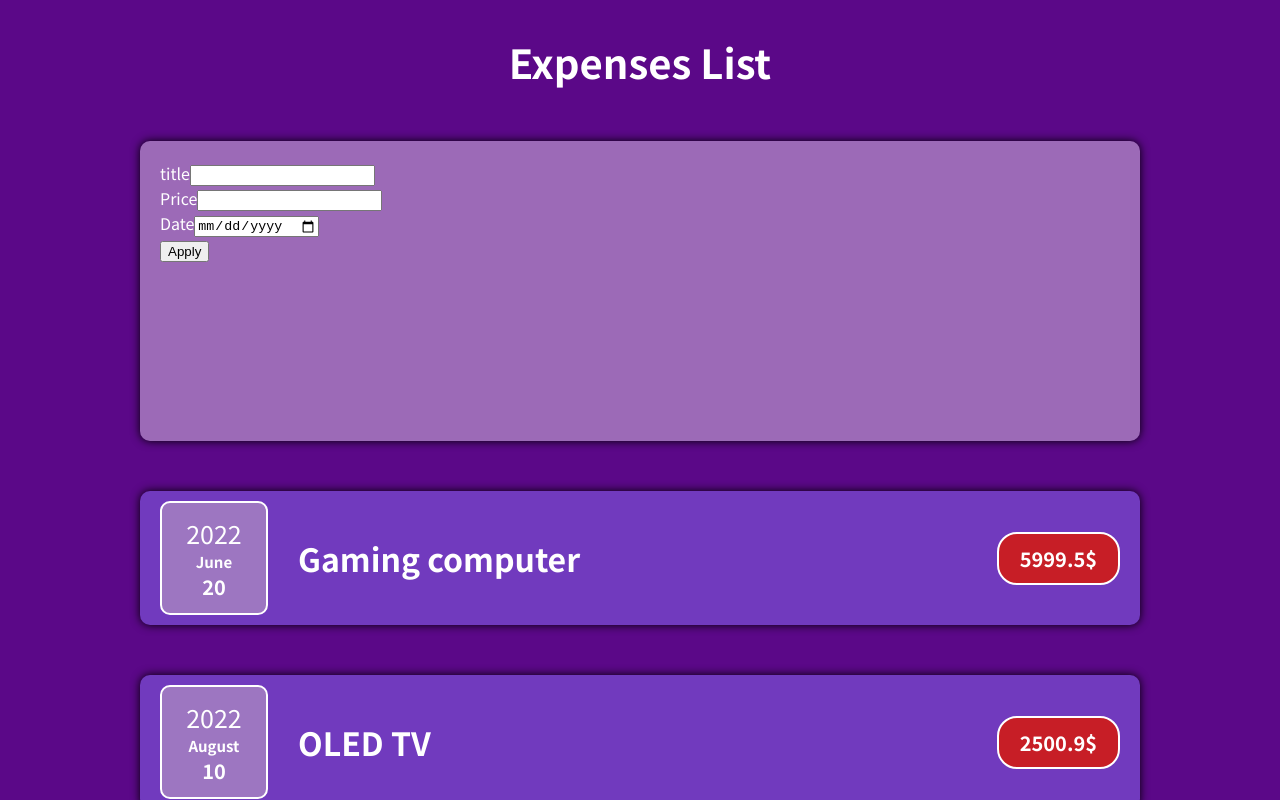
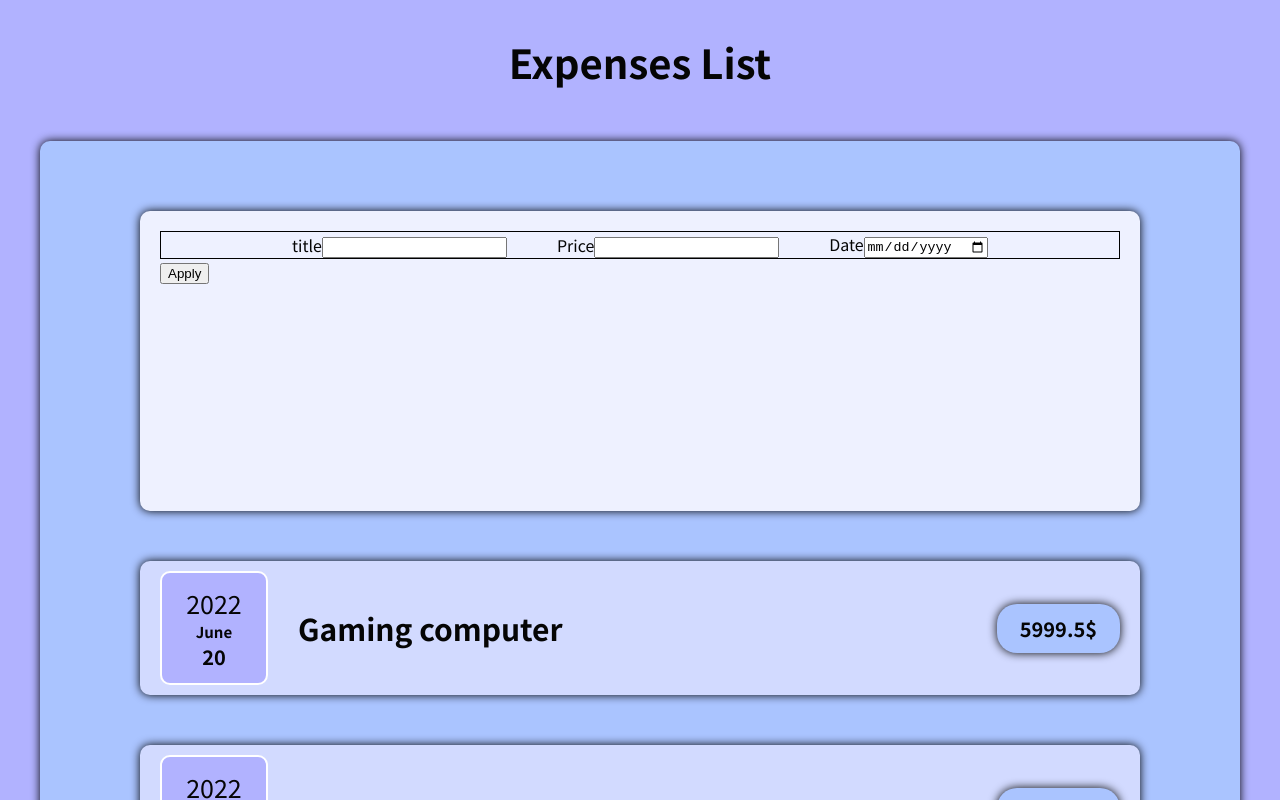
Before and after one commit to Reivah/React-Expenses, a React (Create React App) app: page / in a window 1280 px wide. Shown: the top 800 px of the page. Built offline with nearby package versions, Linux system fonts and the light colour scheme.

Commit message:
changed styles

```diff
--- a/src/App.css
+++ b/src/App.css
@@ -1,8 +1,18 @@
 body {
-    background-color: #5B0888;
-    color: #fff
+    background-color: #B1B2FF;
+    color: #050505
 }
 .expenses-title {
     text-align: center;
     font-size: 40px;
 }
+
+.app-main {
+    margin: 50px auto;
+    padding: 20px;
+    border-radius: 10px;
+    background-color: #AAC4FF;
+    width: 1200px;
+    box-shadow: 0px 0px 10px black;
+
+}
--- a/src/App.js
+++ b/src/App.js
@@ -27,8 +27,10 @@ function App() {
   return (
     <div>
       <h2 className='expenses-title'>Expenses List</h2>
+      <div className='app-main'>
       <FormBox/>
       <ExpenseItems array={expenseArray}></ExpenseItems>
+      </div>
     </div>
   );
 }
--- a/src/components/ExpensesElements.css
+++ b/src/components/ExpensesElements.css
@@ -3,7 +3,7 @@
     align-items: center;
     margin: 50px auto;
     padding: 10px 20px;
-    background-color: #713ABE;
+    background-color: #D2DAFF;
     width: 1000px;
 }
 
@@ -12,13 +12,14 @@
     padding: 12px;
     border: 2px solid #fff;
     margin-right: 30px;
-    background-color: #9D76C1;
+    background-color: #B1B2FF;
 }
 .expenses-elements__items {
     display: flex;
     justify-content: space-between;
     align-items: center;
     width: 100%;
+    font-size: 15px;
 }
 
 .expeneses-elements__price {
@@ -27,7 +28,7 @@
     font-size: 20px;
     border-radius: 20px;
     text-align: center;
-    border: 2px solid #fff;
-    background-color: #c71e26;
+    box-shadow: 0px 0px 10px;
+    background-color: #AAC4FF;
     font-weight: bold;
 }
--- a/src/components/FormExpenses/FormBox.css
+++ b/src/components/FormExpenses/FormBox.css
@@ -3,7 +3,7 @@
   margin: 50px auto;
   width: 1000px;
   height: 300px;
-  background-color: #ffffff65;
+  background-color: #EEF1FF;
   border-radius: 10px;
   box-shadow: 0px 0px 10px black;
 }
--- a/src/components/FormExpenses/FormExpenses.css
+++ b/src/components/FormExpenses/FormExpenses.css
@@ -0,0 +1,8 @@
+.form-main {
+    display: flex;
+    border: 1px solid black;
+    justify-content: center;
+    align-items: center;
+    gap: 50px;
+
+}
--- a/src/components/FormExpenses/FormExpenses.js
+++ b/src/components/FormExpenses/FormExpenses.js
@@ -1,9 +1,9 @@
 import React from 'react'
-
+import './FormExpenses.css'
 const FormExpenses = () => {
     return (
         <form>
-            <div className='from-main'>
+            <div className='form-main'>
                 <div className='form-main__box'>
                    <label type='text'>title</label>
                    <input type='text'/>
```
